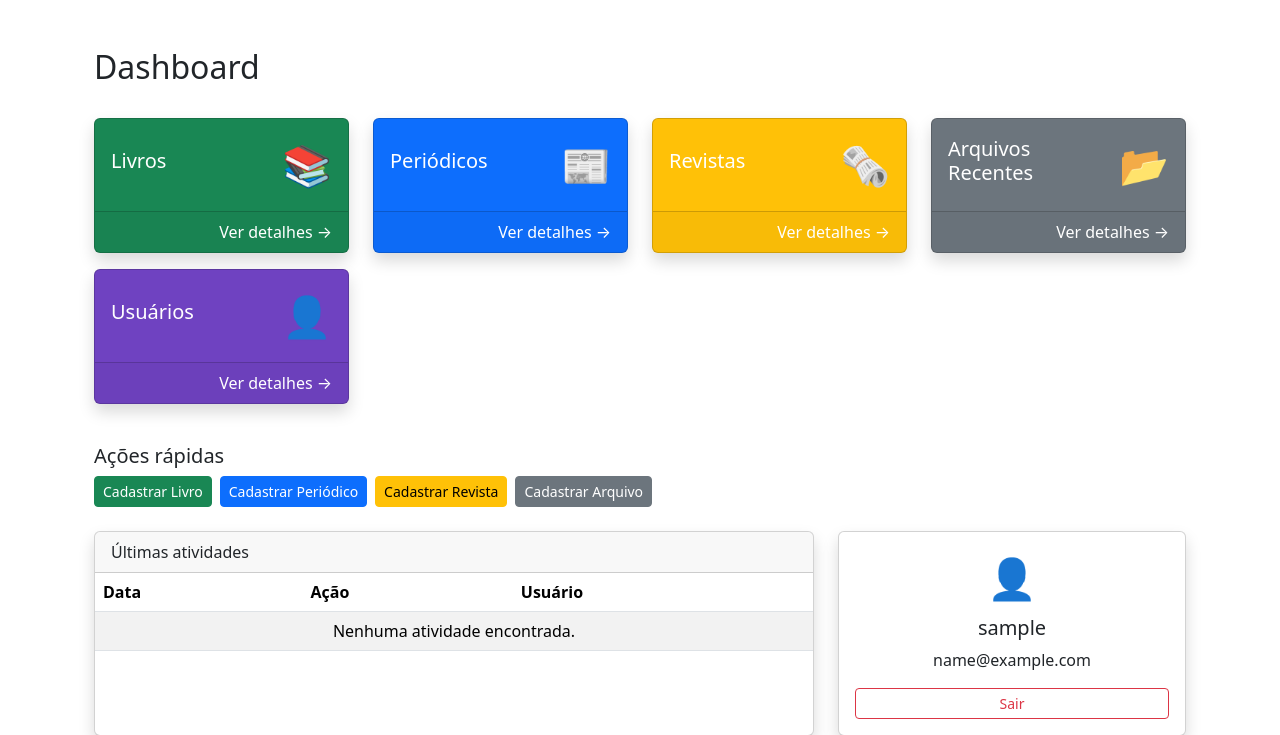
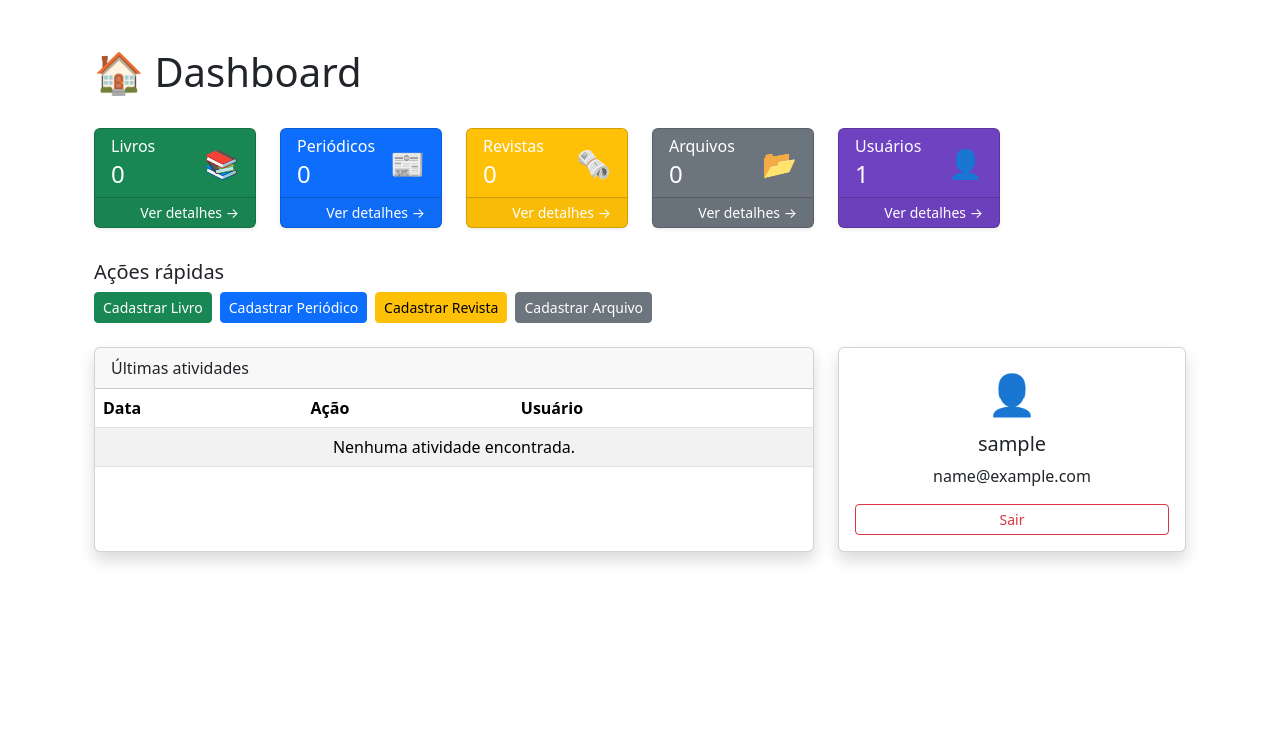
Before and after one commit to LUANSSA/LibraTech, a Django app: page /painel/dashboard in a window 1280 px wide. Shown: the part 56-791 px from the top of the page. After the commit the page ends 619 px from the top, so only its background shows below. Run offline with Django 5.2, Linux system fonts and the light colour scheme; the visitor is signed in with stand-in values (Sample User, id 1); data comes from the database, SQL or seed files in the repository; data that the repository does not hold is empty.

Commit message:
🚧 Trabalho em Progresso: Painel Dashboard

```diff
--- a/config/urls.py
+++ b/config/urls.py
@@ -28,15 +28,18 @@ urlpatterns = [
 
     path('admin/', admin.site.urls),
     # Painel (dashboard e controle de usuários personalizado)
+
+    # Painel Dashboard
+    path('painel/dashboard/usuarios/', PainlDashboardUsuariosListarView.as_view(), name="painel_dashboard_usuarios_listar"),
+    path('painel/dashboard/usuarios/form', PainlDashboardUsuariosListarView.as_view(), name="painel_dashboard_usuarios_form"),
+    path('painel/dashboard', PainelDashboardView.as_view(), name="painel_dashboard"),
+
+    # Painel Usuários
+    path('painel/usuarios/form/', PainelUsuariosCadastrarView.as_view(), name="painel_usuarios_cadastrar"),
     path('login/', PainelEntrarView.as_view(), name="painel_entrar"),
     path('logout/', PainelSairView.as_view(), name='painel_sair'),
     path('recuperar-senha/', PainelRecuperarSenhaView.as_view(), name="painel_recuperar_senha"),
     path('redefinir-senha/', PainelRedefinirSenhaView.as_view(), name="painel_redefinir_senha"),
-    path('painel/dashboard', PainelDashboardView.as_view(), name="painel_dashboard"),
-
-    # Painel Usuários
-    path('painel/usuarios/', PainelUsuariosListarView.as_view(), name="painel_usuarios_listar"),
-    path('painel/usuarios/form/', PainelUsuariosCadastrarView.as_view(), name="painel_usuarios_cadastrar"),
 
     path("", Home),
 
--- a/painel/templates/painel/painel_dashboard.html
+++ b/painel/templates/painel/painel_dashboard.html
@@ -9,86 +9,89 @@ Dashboard
 
     <!-- Título da página -->
     <div class="d-flex justify-content-between align-items-center mb-4">
-        <h2>Dashboard</h2>
+        <h1>🏠 Dashboard</h1>
     </div>
 
-    <!-- Cards de resumo -->
-    <div class="row mb-4">
-        <div class="col-md-3 col-sm-6 mb-3">
-            <div class="card text-white bg-success shadow h-100">
-                <div class="card-body">
+   <!-- Cards de resumo (compactos) -->
+    <div class="row mb-3">
+        <div class="col-md-2 col-sm-4 mb-3">
+            <div class="card text-white bg-success shadow-sm h-100">
+                <div class="card-body py-2 px-3">
                     <div class="d-flex justify-content-between align-items-center">
                         <div>
-                            <h5 class="card-title">Livros</h5>
-                            <h3>{{ total_livros }}</h3>
+                            <h6 class="card-title mb-1">Livros</h6>
+                            <h4 class="mb-0">{{ total_livros }}</h4>
                         </div>
-                        <div class="fs-1">📚</div>
+                        <div class="fs-3">📚</div>
                     </div>
                 </div>
-                <div class="card-footer text-end">
-                    <a href="{% url 'livros_listar' %}" class="text-white text-decoration-none">Ver detalhes →</a>
-                </div>
-            </div>
-        </div>
-        <div class="col-md-3 col-sm-6 mb-3">
-            <div class="card text-white bg-primary shadow h-100">
-                <div class="card-body d-flex justify-content-between align-items-center">
-                    <div>
-                        <h5 class="card-title">Periódicos</h5>
-                        <h3>{{ total_periodicos }}</h3>
-                    </div>
-                    <div class="fs-1">📰</div>
-                </div>
-                <div class="card-footer text-end">
-                    <a href="{% url 'periodicos_listar' %}" class="text-white text-decoration-none">Ver detalhes →</a>
-                </div>
-            </div>
-        </div>
-        <div class="col-md-3 col-sm-6 mb-3">
-            <div class="card text-white bg-warning shadow h-100">
-                <div class="card-body d-flex justify-content-between align-items-center">
-                    <div>
-                        <h5 class="card-title">Revistas</h5>
-                        <h3>{{ total_revistas }}</h3>
-                    </div>
-                    <div class="fs-1">🗞️</div>
-                </div>
-                <div class="card-footer text-end">
-                    <a href="{% url 'revistas_listar' %}" class="text-white text-decoration-none">Ver detalhes →</a>
-                </div>
-            </div>
-        </div>
-        <div class="col-md-3 col-sm-6 mb-3">
-            <div class="card text-white bg-secondary shadow h-100">
-                <div class="card-body d-flex justify-content-between align-items-center">
-                    <div>
-                        <h5 class="card-title">Arquivos Recentes</h5>
-                        <h3>{{ total_arquivos }}</h3>
-                    </div>
-                    <div class="fs-1">📂</div>
-                </div>
-                <div class="card-footer text-end">
-                    <a href="{% url 'arquivos_listar' %}" class="text-white text-decoration-none">Ver detalhes →</a>
+                <div class="card-footer text-end py-1">
+                    <a href="{% url 'livros_listar' %}" class="text-white text-decoration-none small">Ver detalhes →</a>
                 </div>
             </div>
         </div>
 
-        <div class="col-md-3 col-sm-6 mb-3">
-            <div class="card text-white bg-purple shadow h-100">
-                <div class="card-body d-flex justify-content-between align-items-center">
+        <div class="col-md-2 col-sm-4 mb-3">
+            <div class="card text-white bg-primary shadow-sm h-100">
+                <div class="card-body py-2 px-3 d-flex justify-content-between align-items-center">
                     <div>
-                        <h5 class="card-title">Usuários</h5>
-                        <h3>{{ total_usuarios }}</h3>
+                        <h6 class="card-title mb-1">Periódicos</h6>
+                        <h4 class="mb-0">{{ total_periodicos }}</h4>
                     </div>
-                    <div class="fs-1">👤</div>
+                    <div class="fs-3">📰</div>
                 </div>
-                <div class="card-footer text-end">
-                    <a href="{% url 'painel_usuarios_listar' %}" class="text-white text-decoration-none">Ver detalhes →</a>
+                <div class="card-footer text-end py-1">
+                    <a href="{% url 'periodicos_listar' %}" class="text-white text-decoration-none small">Ver detalhes →</a>
                 </div>
             </div>
         </div>
 
+        <div class="col-md-2 col-sm-4 mb-3">
+            <div class="card text-white bg-warning shadow-sm h-100">
+                <div class="card-body py-2 px-3 d-flex justify-content-between align-items-center">
+                    <div>
+                        <h6 class="card-title mb-1">Revistas</h6>
+                        <h4 class="mb-0">{{ total_revistas }}</h4>
+                    </div>
+                    <div class="fs-3">🗞️</div>
+                </div>
+                <div class="card-footer text-end py-1">
+                    <a href="{% url 'revistas_listar' %}" class="text-white text-decoration-none small">Ver detalhes →</a>
+                </div>
+            </div>
+        </div>
+
+        <div class="col-md-2 col-sm-4 mb-3">
+            <div class="card text-white bg-secondary shadow-sm h-100">
+                <div class="card-body py-2 px-3 d-flex justify-content-between align-items-center">
+                    <div>
+                        <h6 class="card-title mb-1">Arquivos</h6>
+                        <h4 class="mb-0">{{ total_arquivos }}</h4>
+                    </div>
+                    <div class="fs-3">📂</div>
+                </div>
+                <div class="card-footer text-end py-1">
+                    <a href="{% url 'arquivos_listar' %}" class="text-white text-decoration-none small">Ver detalhes →</a>
+                </div>
+            </div>
+        </div>
+
+        <div class="col-md-2 col-sm-4 mb-3">
+            <div class="card text-white bg-purple shadow-sm h-100">
+                <div class="card-body py-2 px-3 d-flex justify-content-between align-items-center">
+                    <div>
+                        <h6 class="card-title mb-1">Usuários</h6>
+                        <h4 class="mb-0">{{ total_usuarios }}</h4>
+                    </div>
+                    <div class="fs-3">👤</div>
+                </div>
+                <div class="card-footer text-end py-1">
+                    <a href="{% url 'painel_dashboard_usuarios_listar' %}" class="text-white text-decoration-none small">Ver detalhes →</a>
+                </div>
+            </div>
+        </div>
     </div>
+
 
     <!-- Atalhos rápidos -->
     <div class="mb-4">
--- a/painel/views.py
+++ b/painel/views.py
@@ -1,22 +1,48 @@
 from django.contrib.auth.views import LoginView, LogoutView, PasswordResetView, PasswordResetConfirmView
 from django.contrib.auth.mixins import LoginRequiredMixin
 from django.views.generic import TemplateView, ListView, CreateView
-from django.contrib.auth.models import User
 from django.contrib import messages
 from django.urls import reverse_lazy
 from .form import PainelUsuariosCadastrarFrom
 
+# Models
+from django.contrib.auth.models import User
+from livros.models import Livros
+from revistas.models import Revistas
+from periodicos.models import Periodicos
+from arquivos.models import Arquivos
+
 
 # Painel dashboard
 class PainelDashboardView(LoginRequiredMixin, TemplateView):
-    template_name = 'painel/painel_dashboard.html'
-    login_url = 'painel_entrar'
+    template_name = "painel/painel_dashboard.html"
+    login_url = "painel_entrar"
 
-# Listar usuários
-class PainelUsuariosListarView(LoginRequiredMixin, ListView):
+    def get_context_data(self, **kwargs):
+        context = super().get_context_data(**kwargs)
+
+        # Total de cada entidade para os cards
+        context["total_usuarios"] = User.objects.count()
+        context["total_livros"] = Livros.objects.count()
+        context["total_periodicos"] = Periodicos.objects.count()
+        context["total_revistas"] = Revistas.objects.count()
+        context["total_arquivos"] = Arquivos.objects.count()
+
+        return context
+
+# Painel Listar usuários
+class PainlDashboardUsuariosListarView(LoginRequiredMixin, ListView):
     model = User
-    template_name = 'painel/painel_usuarios_listar.html'
-    context_object_name = 'usuarios'
+    template_name = "painel/painel_dashboard_usuarios_listar.html"
+    context_object_name = "usuarios"
+
+    def get_context_data(self, **kwargs):
+        context = super().get_context_data(**kwargs)
+
+        # Total de cada entidade para os cards
+        context["total_usuarios"] = User.objects.count()
+
+        return context
 
 # Cadastrar usuários
 class PainelUsuariosCadastrarView(CreateView):
@@ -33,12 +59,12 @@ class PainelUsuariosCadastrarView(CreateView):
 
 # Painel login
 class PainelEntrarView(LoginView):
-    template_name = 'painel/painel_entrar.html'
+    template_name = "painel/painel_entrar.html"
     redirect_authenticated_user = True  # já redireciona usuários logados automaticamente
 
     # Redireciona para página de dashboard
     def get_success_url(self):
-        return reverse_lazy('painel_dashboard')
+        return reverse_lazy("painel_dashboard")
 
     # Mensagem caso login falhe
     def form_invalid(self, form):
@@ -47,15 +73,15 @@ class PainelEntrarView(LoginView):
 
 # Painel recuperar senha
 class PainelRecuperarSenhaView(PasswordResetView):
-    template_name = 'painel/painel_recuperar_senha.html'
-    email_template_name = 'painel/emails/reset_password_email.html'
-    success_url = reverse_lazy('painel_entrar')
+    template_name = "painel/painel_recuperar_senha.html"
+    email_template_name = "painel/emails/reset_password_email.html"
+    success_url = reverse_lazy("painel_entrar")
 
 # Painel redefinir senha (após o link enviado por e-mail)
 class PainelRedefinirSenhaView(LoginView):
-    template_name = 'painel/painel_redefinir_senha.html'
-    success_url = reverse_lazy('painel_entrar')
+    template_name = "painel/painel_redefinir_senha.html"
+    success_url = reverse_lazy("painel_entrar")
 
 # Painel sair da conta
 class PainelSairView(LogoutView):
-    next_page = 'painel_entrar'  # redireciona para login após logout
+    next_page = "painel_entrar"  # redireciona para login após logout
```
Also changed, not shown: painel/templates/painel/painel_dashboard_usuarios_form.html (added, +53 -0 lines), painel/templates/painel/painel_dashboard_usuarios_listar.html (added, +70 -0 lines), painel/templates/painel/painel_usuarios_listar.html (deleted, +0 -41 lines).
